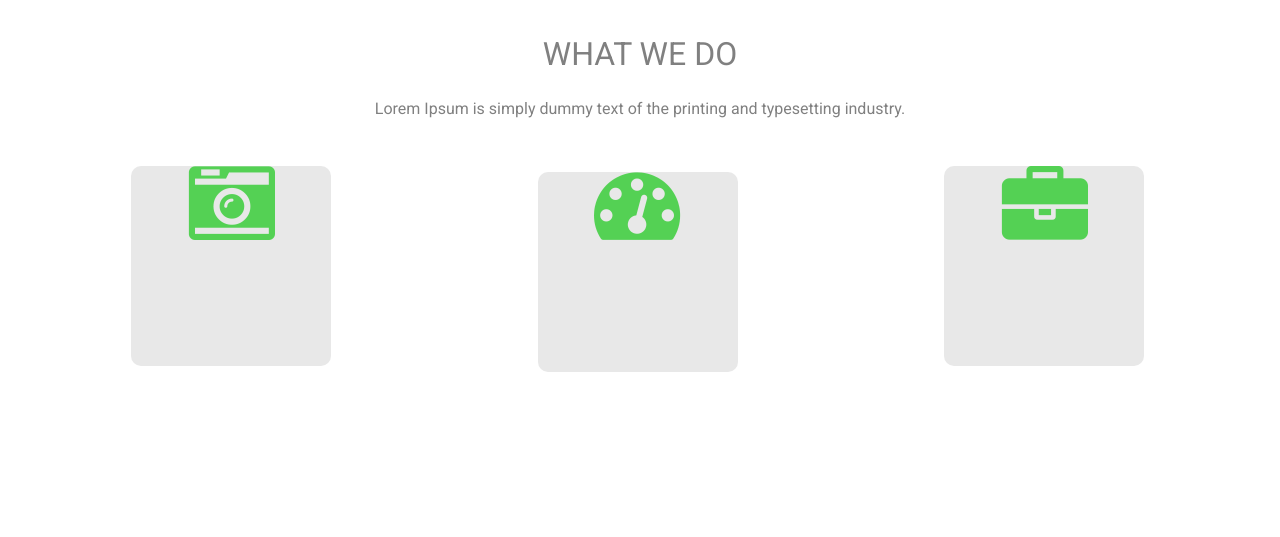
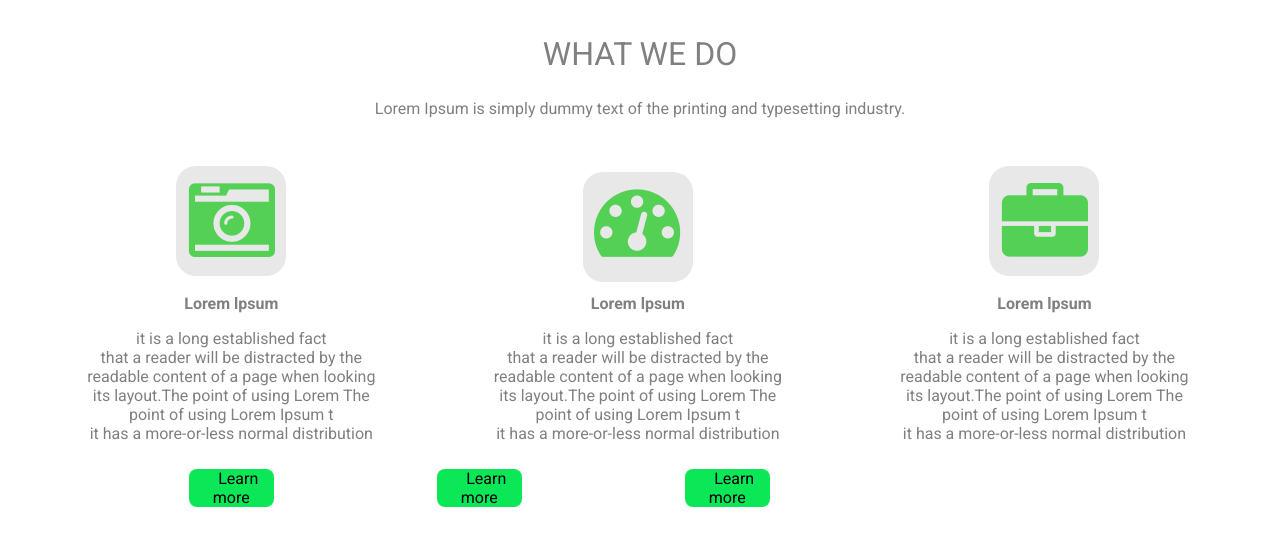
Before and after one commit to jahanzaibmaqsood/Design-to-Html-, a plain HTML site: page index.html in a window 1280 px wide. Shown: the part 802-1339 px from the top of the page. Before the commit the page ends 1204 px from the top, so only its background shows below. Drawn offline with Linux system fonts and the light colour scheme.

Commit message:
section design
learn more adjustment

```diff
--- a/css/style.css
+++ b/css/style.css
@@ -128,8 +128,63 @@ header{
 
 .box{
     background-color: #E8E8E8;
-    height: 200px;
-    width: 200px;
-    border-radius: 10px;
+    height: 110px;
+    width: 110px;
+    border-radius: 20px;
     display: inline-block;
 }
+.box-container img{
+    padding-top:17px;
+    width:50:
+    height:50;
+}
+
+.discription{
+    width: 100%;
+    margin-top:1%;
+
+}
+.text-box-size{
+    width: 33%;
+    display: inline-block;
+    text-align: center;
+}
+.text-box{
+    height: 175px;
+    width: 300px;
+    display: inline-block;
+}
+.text-box h{
+    padding-top:10%;
+    font-weight: 1000;
+    font-size:100px
+    text-align: center;
+    color:#808080;
+
+}
+.text-box p{
+text-align:center;
+color:#808080;
+
+}
+.learn-more{
+    width:100%;
+    margin-top:1%;
+}
+.learn-more-box{
+    width:7%;
+    display:inline-block;
+    text-align:center;
+    background-color:#0BE757  ;
+    margin-left:13%;
+    border-radius: 8px;
+}
+
+.learn-more-size{
+    height: 10px;
+    width: 10px;
+    display: inline-block;
+    text-align: center;
+    border-radius: 10px;
+}
+}
--- a/index.html
+++ b/index.html
@@ -64,7 +64,94 @@
 				</div>
 			</div>
 
+
+</div>
+<div class="discription">
+	<div class="text-box-size">
+		<div class="text-box">
+			<h>Lorem lpsum</h>
+			<p>
+				it is a long established fact <br>
+				that a reader will be distracted by the <br>
+				readable content of a page when looking <br>
+				its layout.The point of using Lorem The  <br>
+				point of using Lorem Ipsum t<br>
+				 it has a more-or-less normal distribution <br>
+
+			</p>
+
 		</div>
+
+	</div>
+
+	<div class="text-box-size">
+		<div class="text-box">
+			<div class="text-box">
+				<h>Lorem lpsum</h>
+				<p>
+					it is a long established fact <br>
+					that a reader will be distracted by the <br>
+					readable content of a page when looking <br>
+					its layout.The point of using Lorem The  <br>
+					point of using Lorem Ipsum t<br>
+					 it has a more-or-less normal distribution <br>
+
+				</p>
+
+			</div>
+
+		</div>
+
+	</div>
+	<div class="text-box-size">
+		<div class="text-box">
+			<div class="text-box">
+				<h>Lorem lpsum</h>
+				<p>
+					it is a long established fact <br>
+					that a reader will be distracted by the <br>
+					readable content of a page when looking <br>
+					its layout.The point of using Lorem The  <br>
+					point of using Lorem Ipsum t<br>
+					 it has a more-or-less normal distribution <br>
+
+				</p>
+
+			</div>
+
+		</div>
+
+	</div>
+
+
+</div>
+
+<div class="learn-more-container">
+	<div class="learn-more-box">
+		<div class="learn-more-size">
+
+		</div>
+
+		<h>Learn more</h>
+	</div>
+
+	<div class="learn-more-box">
+		<div class="learn-more-size">
+
+		</div>
+
+		<h>Learn more</h>
+	</div>
+
+	<div class="learn-more-box">
+		<div class="learn-more-size">
+
+		</div>
+
+		<h>Learn more</h>
+	</div>
+
+</div>
 
 
 	</section>
```
